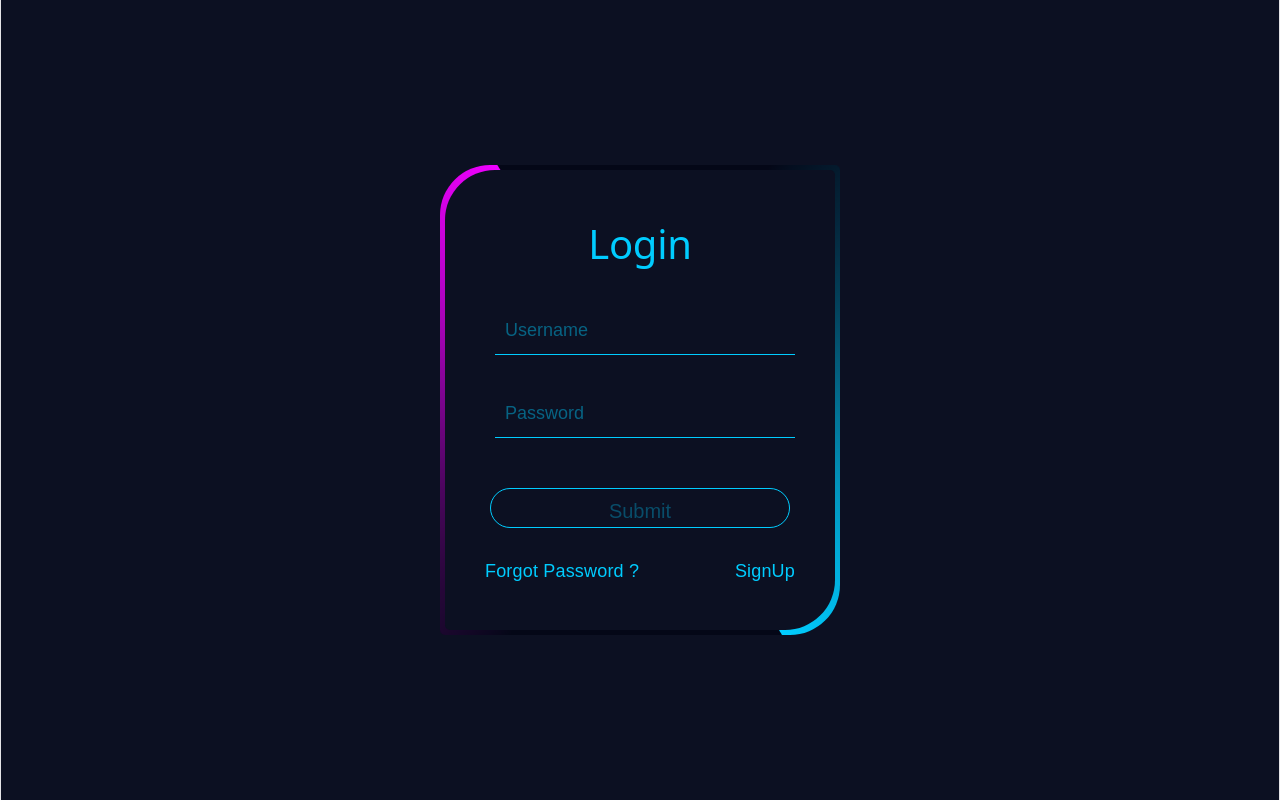
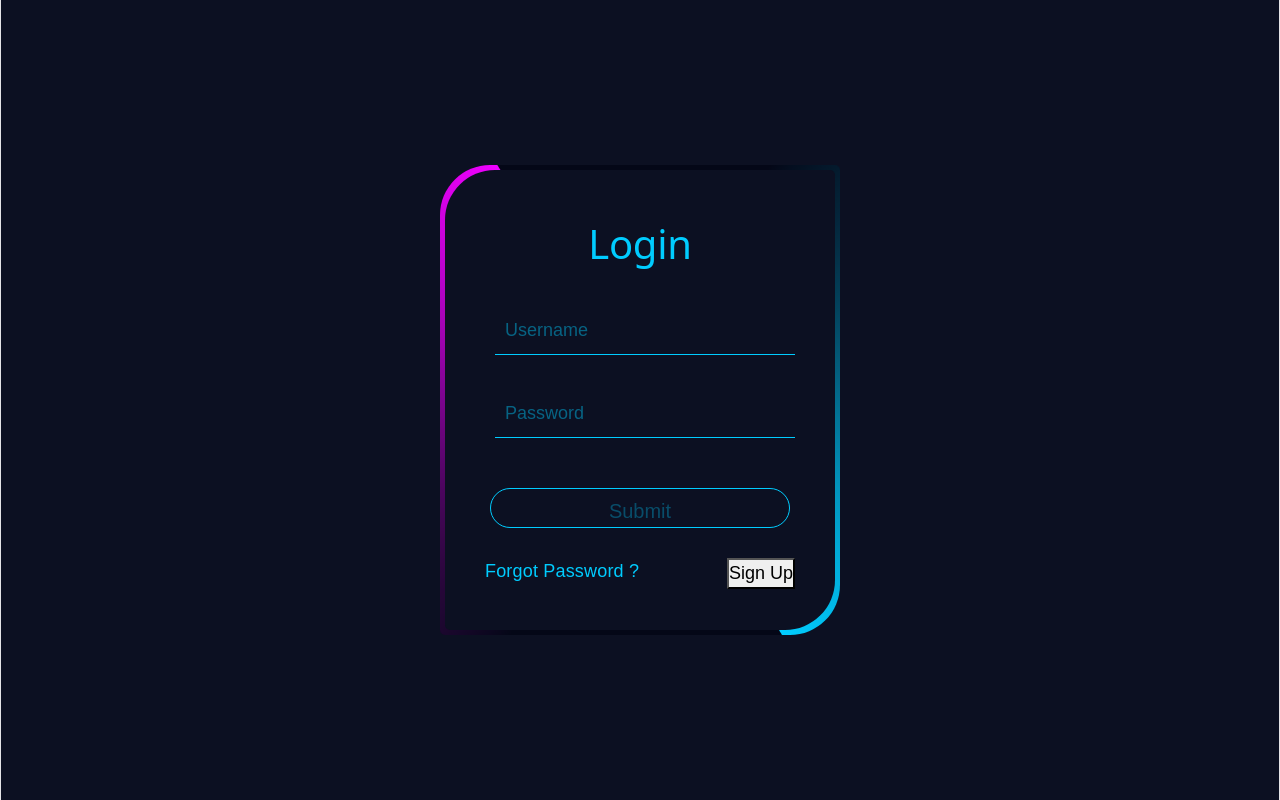
Before and after one commit to akk-oss/padhai-ka-addaa-frontend, a React (Vite) app: page /login in a window 1280 px wide. Built offline with nearby package versions, Linux system fonts and the light colour scheme.

Commit message:
Updated Login

```diff
--- a/src/pages/Login.jsx
+++ b/src/pages/Login.jsx
@@ -118,9 +118,9 @@ function Login() {
                             Forgot Password ?
                         </a>
 
-                        <a href="/register">
-                            SignUp
-                        </a>
+                       <button onClick={() => navigate("/register")}>
+    Sign Up
+</button>
 
                     </div>
 
```
